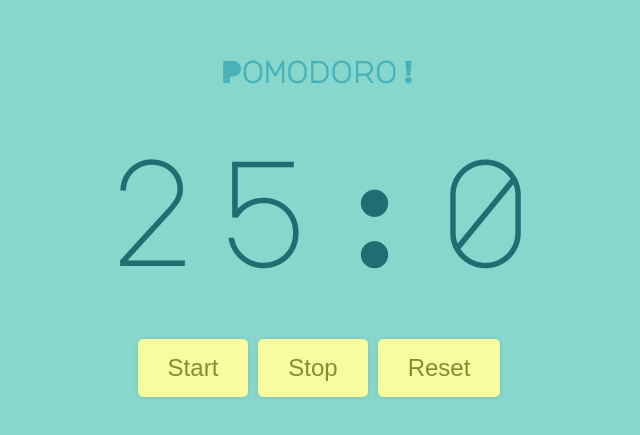
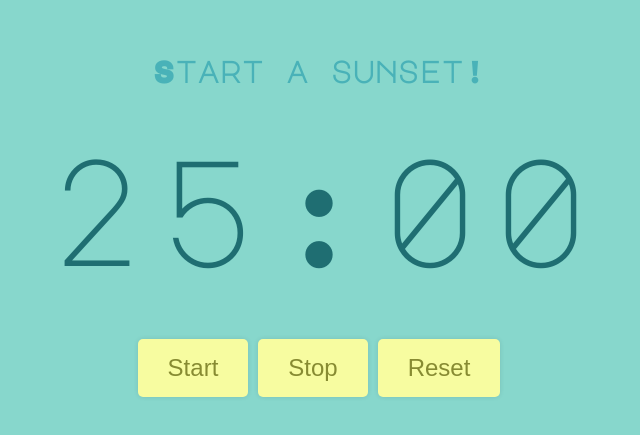
Before and after one commit to NaxeCode/Sunset-Pomo-Orange-Timer, a React (Create React App) app: page / in a window 1280 px wide. Shown: the part 177-612 px from the top of the page, without its empty margins (321-961 px from the left). Built offline with nearby package versions, Linux system fonts and the light colour scheme; the HTML template or start-up script is replaced by a standard one.

Commit message:
Implemented start timer

```diff
--- a/src/App.js
+++ b/src/App.js
@@ -1,15 +1,35 @@
-import React, { useState } from 'react'
-import './App.css'
+import React, { useRef, useState } from 'react';
+import './App.css';
+
+function padTime(time) {
+	return time.toString().padStart(2, '0');
+}
 
 export default function App() {
-	const [timeLeft, setTimeLeft] = useState(25 * 60)
+	const [title, setTitle] = useState('Start a sunset!');
+	const [timeLeft, setTimeLeft] = useState(25 * 60);
+	const intervalRef = useRef(null);
 
-	const minutes = Math.floor(timeLeft / 60)
-	const seconds = timeLeft - minutes * 60
+	function startTimer() {
+		intervalRef.current = setInterval(() => {
+			setTimeLeft((timeLeft) => {
+				if (timeLeft >= 1) return timeLeft - 1;
+
+				return 0;
+			});
+		}, 1000);
+	}
+
+	function stopTimer() {
+		clearInterval(intervalRef.current);
+	}
+
+	const minutes = padTime(Math.floor(timeLeft / 60));
+	const seconds = padTime(timeLeft - minutes * 60);
 
 	return (
 		<div className="app">
-			<h2>Pomodoro!</h2>
+			<h2>{title}</h2>
 
 			<div className="timer">
 				<span>{minutes}</span>
@@ -18,10 +38,10 @@ export default function App() {
 			</div>
 
 			<div className="buttons">
-				<button>Start</button>
-				<button>Stop</button>
+				<button onClick={startTimer}>Start</button>
+				<button onClick={stopTimer}>Stop</button>
 				<button>Reset</button>
 			</div>
 		</div>
-	)
+	);
 }
```
